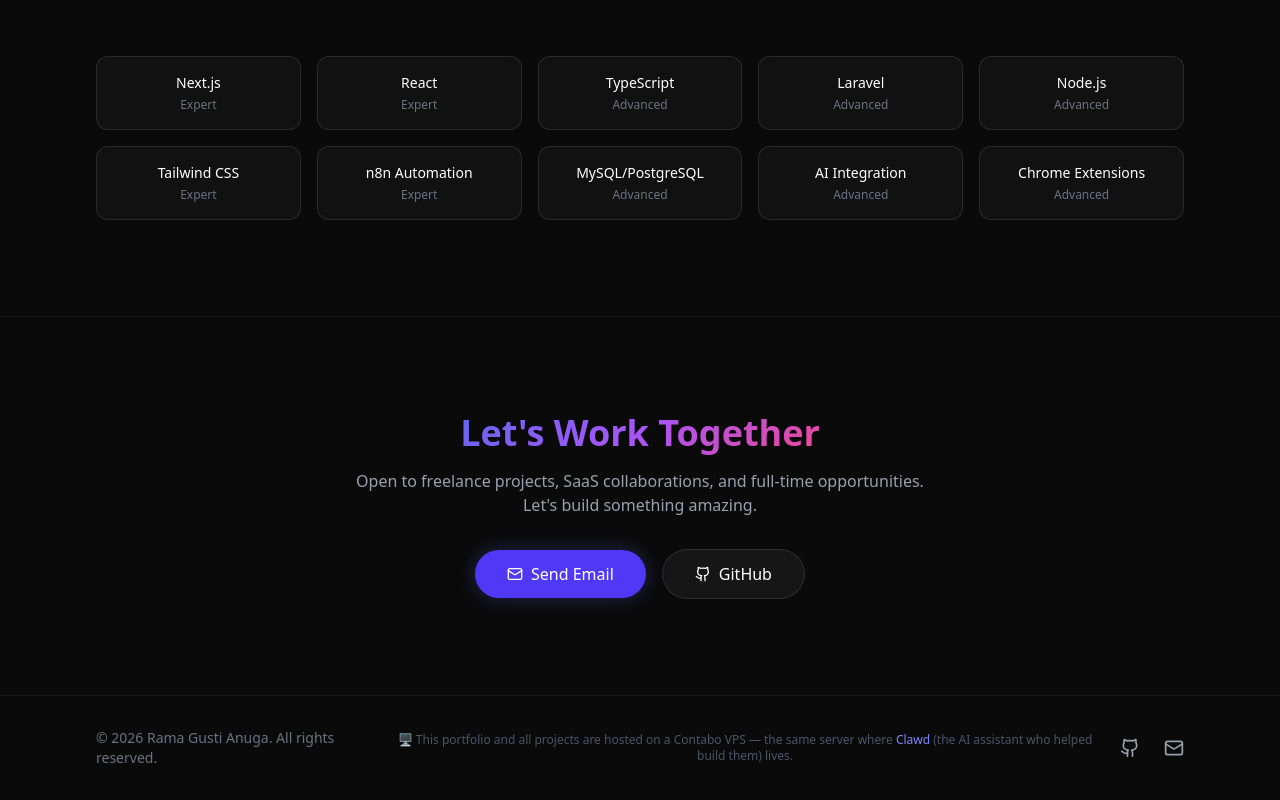
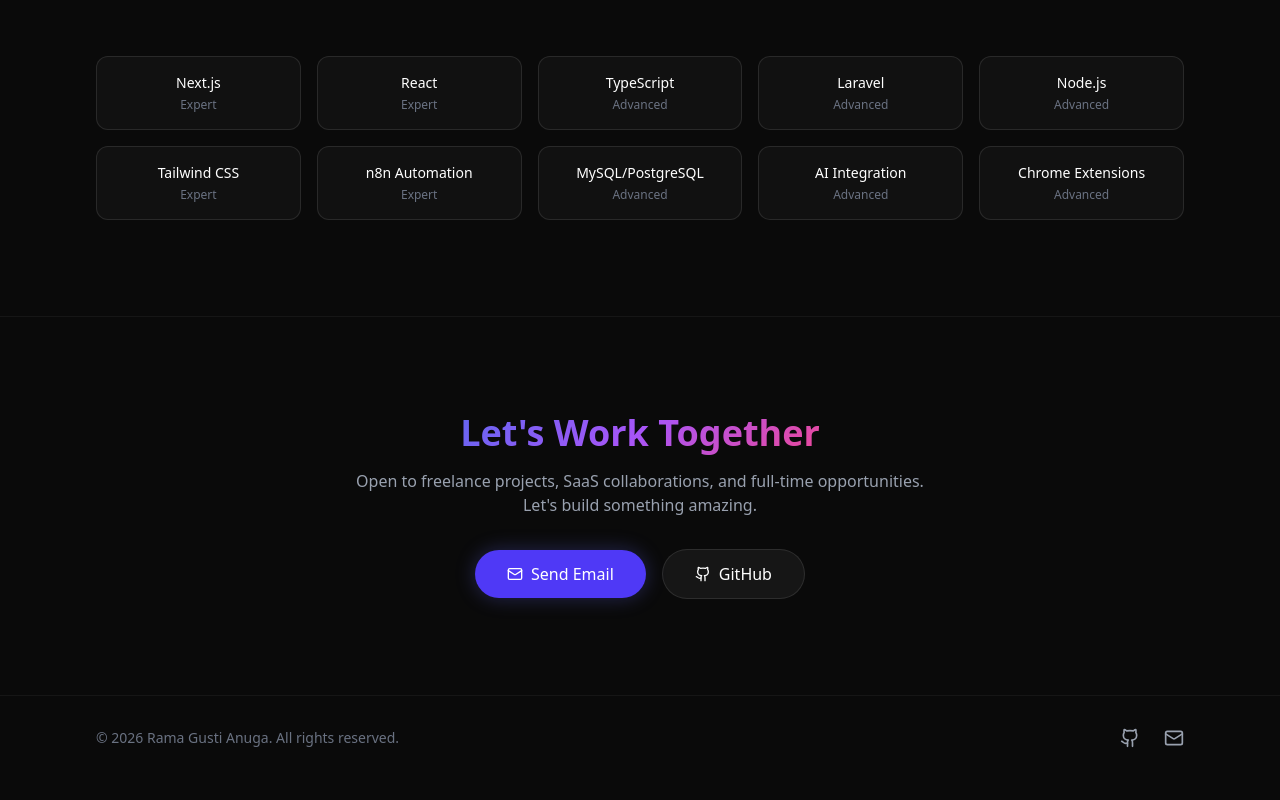
Before and after one commit to ramagusti/portfolio-web, a Next.js app: page / in a window 1280 px wide. Shown: the part 2806-3606 px from the top of the page. Built offline with nearby package versions, Linux system fonts and the light colour scheme.

Commit message:
feat: hero plus projects and remove insecure copy

```diff
--- a/src/app/page.tsx
+++ b/src/app/page.tsx
@@ -389,9 +389,6 @@ export default function Home() {
             <div className="text-sm text-gray-500">
               © 2026 Rama Gusti Anuga. All rights reserved.
             </div>
-            <div className="text-xs text-gray-600 text-center">
-              🖥️ This portfolio and all projects are hosted on a Contabo VPS — the same server where <span className="text-indigo-400">Clawd</span> (the AI assistant who helped build them) lives.
-            </div>
             <div className="flex items-center gap-6">
               <a href="https://github.com/ramagusti" target="_blank" rel="noopener noreferrer" className="text-gray-400 hover:text-white transition-colors">
                 <Github className="w-5 h-5" />
```
